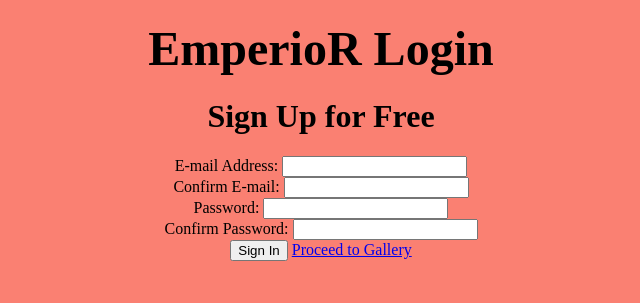
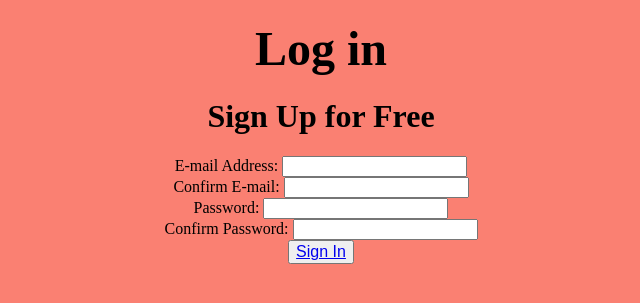
Before and after one commit to Ronah143/EmperioRJ, a PHP site: page /Sign-Up.php in a window 1280 px wide. Shown: the top 303 px of the page, without its empty margins (319-959 px from the left). Run offline with PHP 8.4, Linux system fonts and the light colour scheme.

Commit message:
Add files via upload

```diff
--- a/Proceed.php
+++ b/Proceed.php
@@ -7,7 +7,7 @@
 <center><font size="10"><p> WELCOME TO EMPERIO, RJ's PHOTO GALLERY</p></font></center>
 
 <nav><center><font size= "5">
-<h3><a href="https://emperioronahjay-photogallery.herokuapp.com/">Proceed to Gallery</a><br></h3>
+<a href="Home.php">Proceed to Gallery</a>
 </nav></center><font>
 
 </body>
--- a/Reset Password.php
+++ b/Reset Password.php
@@ -8,7 +8,7 @@
 
   <header>
 
-    <h1><center><font size= "15">EmperioR Login</font></center></h1>
+    <h1><center><font size= "15">Log in</font></center></h1>
 
   </header>
 
--- a/Sign-Up.php
+++ b/Sign-Up.php
@@ -8,7 +8,7 @@
 
   <header>
 
-    <h1><center><font size= "15">EmperioR Login</font></center></h1>
+    <h1><center><font size= "15">Log in</font></center></h1>
 
   </header>
 
@@ -55,8 +55,12 @@
           </div>
 
           <div><center>
-<button type="submit" class="button button-block"/>Sign In</button>
-<a href="https://emperioronahjay-photogallery.herokuapp.com/">Proceed to Gallery</a>
+<button type="submit" class="button button-block"/>
+<nav><center><font size= "3">
+<a href="Home.php">Sign In</a>
+</nav></center><font></button>
+
+          </form>
 
           </form>
 
```
Also changed, not shown: index.php (+43 -14 lines).
